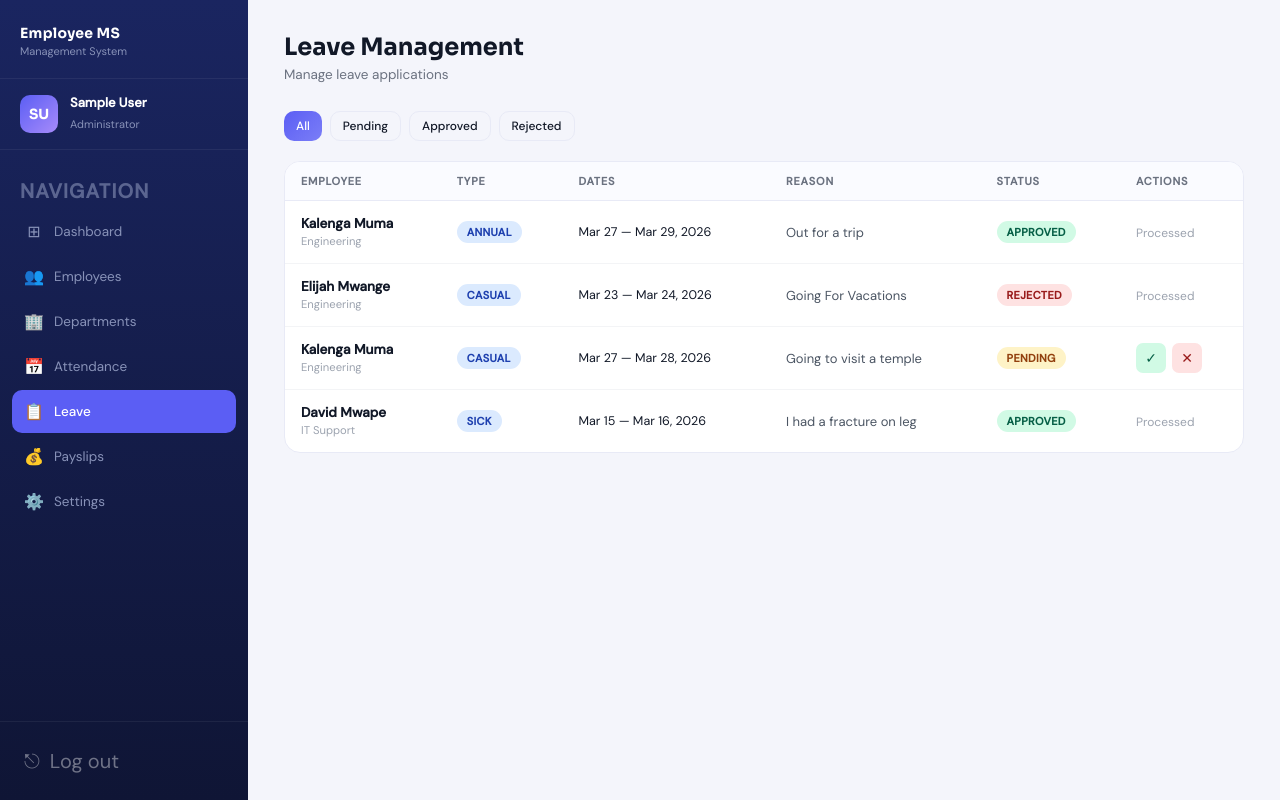
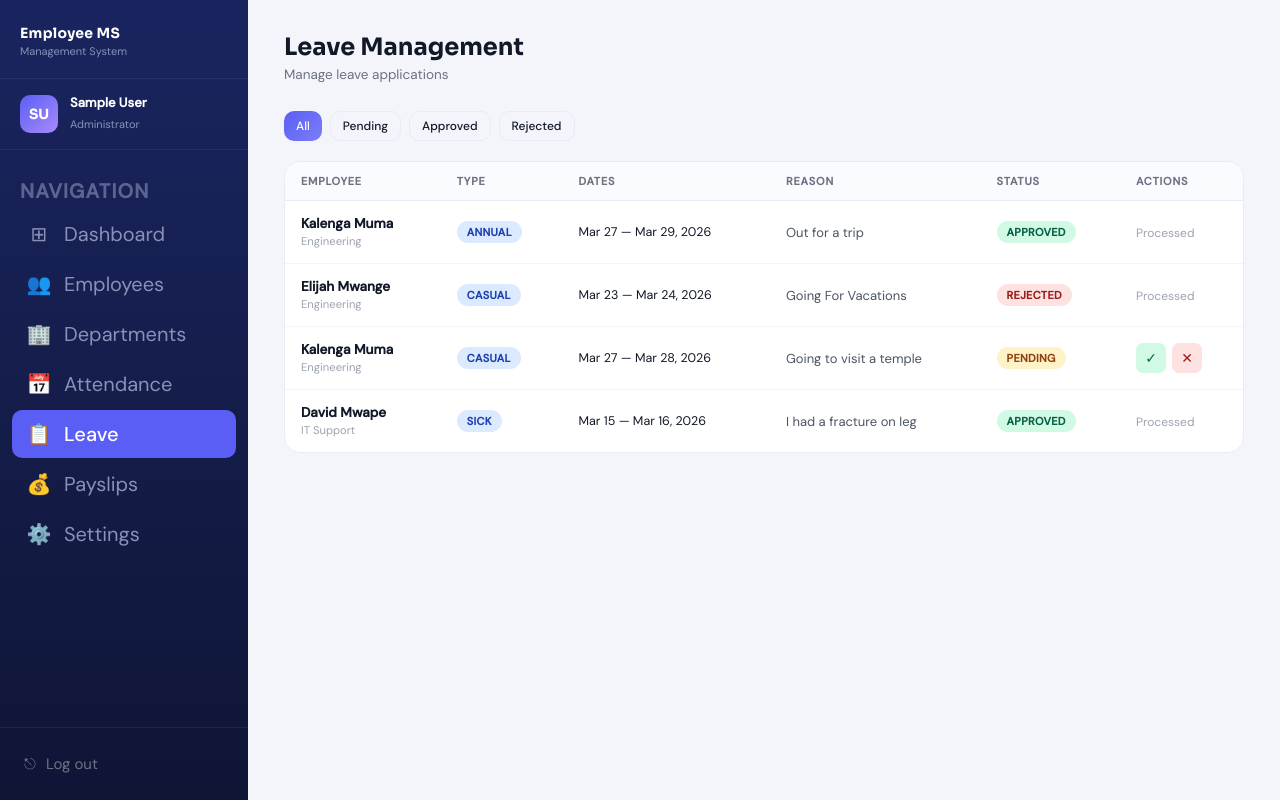
Before and after one commit to KITEndwe/employee-management-system, a PHP site: page /admin/leave.php in a window 1280 px wide. Run offline with PHP 8.4, Linux system fonts and the light colour scheme; the visitor is signed in with stand-in values (Sample User, id 1); data comes from the database, SQL or seed files in the repository.

```diff
--- a/admin/sidebar.php
+++ b/admin/sidebar.php
@@ -38,12 +38,12 @@ $initials = substr($initials, 0, 2);
         <a href="payroll.php" class="nav-item <?= $current === 'payroll.php' ? 'active' : '' ?>">
             <span class="nav-icon">💰</span><span>Payslips</span>
         </a>
-        <a href="settings.php" class="nav-item <?= $current === 'settings.php' ? 'active' : '' ?>">
+        <a href="settings.php" class="nav-item <?= $current === 'settings.php' ? 'active' : '' ?>" >
             <span class="nav-icon">⚙️</span><span>Settings</span>
         </a>
     </nav>
     <div class="sidebar-footer">
-        <a href="../logout.php" class="logout-btn">
+        <a href="../logout.php" class="logout-btn" style="font-size: 15px;">
             <span>⎋</span><span>Log out</span>
         </a>
     </div>
--- a/assets/css/dashboard.css
+++ b/assets/css/dashboard.css
@@ -143,7 +143,7 @@ html, body {
     border-radius: 10px;
     text-decoration: none;
     color: var(--text-muted);
-    font-size: 13.5px;
+    font-size: 20px;
     font-weight: 400;
     margin-bottom: 2px;
     transition: all 0.2s ease;
@@ -162,7 +162,7 @@ html, body {
 }
 
 .nav-item .nav-icon {
-    font-size: 16px; width: 20px;
+    font-size: 20px; width: 30px;
     text-align: center;
 }
 
```
